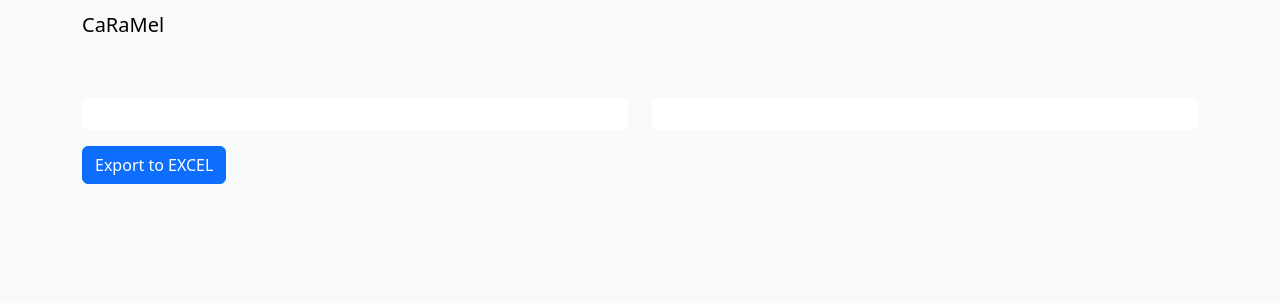
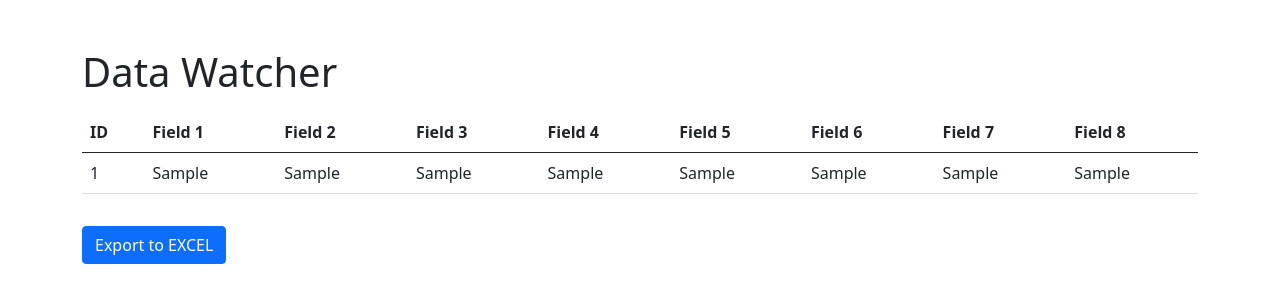
Before and after one commit to SergeyGr07/rzd_project, a Flask app: template templates/main.html in a window 1280 px wide. Shown: the top 303 px of the page. Run offline with Flask 3, Linux system fonts and the light colour scheme; the template is opened without the code that fills it: values that come from a table or form of the project are taken from there, others are empty; tables that the repository leaves empty hold one stand-in row (values such as "Sample post").

Commit message:
add_db_and_routes

```diff
--- a/app.py
+++ b/app.py
@@ -1,29 +1,64 @@
 from flask import Flask, request, jsonify, render_template
 from flask_cors import CORS
 # from flask_login import login_required
-from user import login_manager
+# from user import login_manager
+from flask_sqlalchemy import SQLAlchemy
 
 
 app = Flask(__name__)
 CORS(app)
-app.secret_key = 'your secret key'
-login_manager.init_app(app)
+app.config['SECRET_KEY'] = 'your secret key'
+app.config['SQLALCHEMY_DATABASE_URI'] = 'sqlite:///site.db'
+db = SQLAlchemy(app)
 
 
-@app.route('/', methods=['POST', 'GET'])
-def index():
-    field1 = request.args.get('field1')
-    field2 = request.args.get('field2')
-
-    return jsonify({'field1': field1, 'field2': field2})
+class Data(db.Model):
+    id = db.Column(db.Integer, primary_key=True)
+    field1 = db.Column(db.String(100), nullable=False)
+    field2 = db.Column(db.String(100), nullable=False)
+    field3 = db.Column(db.String(100), nullable=False)
+    field4 = db.Column(db.String(100), nullable=False)
+    field5 = db.Column(db.String(100), nullable=False)
+    field6 = db.Column(db.String(100), nullable=False)
+    field7 = db.Column(db.String(100), nullable=False)
+    field8 = db.Column(db.String(100), nullable=False)
 
 
-@app.route('/loging')
-# @login_required
-def main_page():
-    return render_template('login.html')
+@app.route('/data', methods=['POST'])
+def index():
+    if request.method == 'POST' and request.json.get('api_key') == "kjh2sdkvhKJGHs8kdjbfs456fhgsdvjhbs45bskdbksKJ689KBGJVjndvkjb6t":
+        data = Data(id=request.json['id'], field1=request.json['field1'], field2=request.json['field2'],
+                    field3=request.json['field3'], field4=request.json['field4'], field5=request.json['field5'],
+                    field6=request.json['field6'], field7=request.json['field7'], field8=request.json['field8'])
+        db.session.add(data)
+        db.session.commit()
+        return jsonify({'message': 'Data saved successfully'}), 201
+    else:
+        data = Data.query.all()
+        return jsonify("Invalid request!"), 400
+
+
+@app.route('/clear_data')
+def clear_data():
+    try:
+        # Удаление всех записей из таблицы Data
+        db.session.query(Data).delete()
+        db.session.commit()
+        return jsonify({'message': 'All data cleared successfully'}), 200
+    except Exception as e:
+        # Обработка ошибок, если они возникнут
+        db.session.rollback()
+        return jsonify({'error': str(e)}), 500
+
+
+@app.route('/watcher')
+def watcher():
+    data = Data.query.all()
+    return render_template('main.html', data=data)
 
 
 if __name__ == '__main__':
     # app.run(debug=True)
+    with app.app_context():
+        db.create_all()
     app.run(host='0.0.0.0', port=5000, debug=True)
--- a/templates/main.html
+++ b/templates/main.html
@@ -1,38 +1,54 @@
-<!DOCTYPE html>
+<!doctype html>
 <html lang="en">
-<head>
-  <meta charset="UTF-8">
-  <meta name="viewport" content="width=device-width, initial-scale=1.0">
-  <title>CaRaMel</title>
-  <link href="https://cdn.jsdelivr.net/npm/bootstrap@5.3.0-alpha1/dist/css/bootstrap.min.css" rel="stylesheet">
-</head>
-<body class="bg-light position-relative">
-  <nav class="navbar navbar-light bg-light">
+  <head>
+    <!-- Required meta tags -->
+    <meta charset="utf-8">
+    <meta name="viewport" content="width=device-width, initial-scale=1">
+
+    <!-- Bootstrap CSS -->
+    <link href="https://cdn.jsdelivr.net/npm/bootstrap@5.0.0-beta1/dist/css/bootstrap.min.css" rel="stylesheet">
+
+    <title>Data Watcher</title>
+  </head>
+  <body>
     <div class="container">
-      <span class="navbar-brand mb-0 h1">CaRaMel</span>
+      <h1 class="mt-5">Data Watcher</h1>
+      <table class="table mt-3">
+        <thead>
+          <tr>
+            <th scope="col">ID</th>
+            <th scope="col">Field 1</th>
+            <th scope="col">Field 2</th>
+            <th scope="col">Field 3</th>
+            <th scope="col">Field 4</th>
+            <th scope="col">Field 5</th>
+            <th scope="col">Field 6</th>
+            <th scope="col">Field 7</th>
+            <th scope="col">Field 8</th>
+          </tr>
+        </thead>
+        <tbody>
+          {% for d in data %}
+          <tr>
+            <td>{{ d.id }}</td>
+            <td>{{ d.field1 }}</td>
+            <td>{{ d.field2 }}</td>
+            <td>{{ d.field3 }}</td>
+            <td>{{ d.field4 }}</td>
+            <td>{{ d.field5 }}</td>
+            <td>{{ d.field6 }}</td>
+            <td>{{ d.field7 }}</td>
+            <td>{{ d.field8 }}</td>
+          </tr>
+          {% endfor %}
+        </tbody>
+      </table>
+      <a href="/export" class="btn btn-primary mt-3">Export to EXCEL</a>
     </div>
-  </nav>
 
-  <div class="container mt-5">
-    <div class="row">
-      <div class="col-md-6">
-        <div class="p-3 bg-white rounded">
-          <!-- Здесь можете добавить контент для первого поля -->
-        </div>
-      </div>
-      <div class="col-md-6">
-        <div class="p-3 bg-white rounded">
-          <!-- Здесь можете добавить контент для второго поля -->
-        </div>
-      </div>
-    </div>
-    <div class="row mt-3">
-      <div class="col-md-6">
-        <button class="btn btn-primary">Export to EXCEL</button>
-      </div>
-    </div>
-  </div>
+    <!-- Optional JavaScript; choose one of the two! -->
 
-
-</body>
+    <!-- Option 1: Bootstrap Bundle with Popper -->
+    <script src="https://cdn.jsdelivr.net/npm/bootstrap@5.0.0-beta1/dist/js/bootstrap.bundle.min.js"></script>
+  </body>
 </html>
```
Also changed, not shown: static/js/table.js (added, +26 -0 lines).
